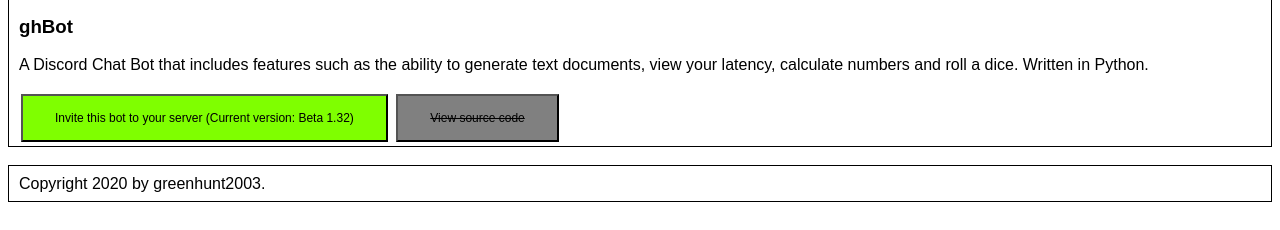
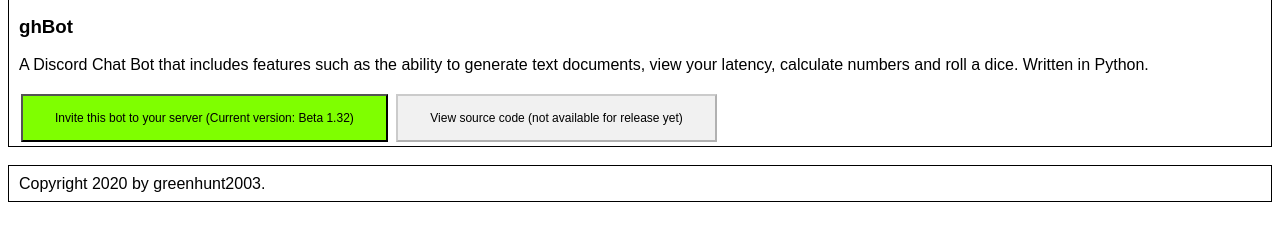
Before and after one commit to greenhunt2003/greenhunt2003.github.io, a plain HTML site: page downloads.html in a window 1280 px wide. Shown: the part 330-560 px from the top of the page. Drawn offline with Linux system fonts and the light colour scheme.

Commit message:
some stuff for this website.

```diff
--- a/downloads.html
+++ b/downloads.html
@@ -5,7 +5,7 @@
 		<link rel="stylesheet" href="style/style.css" type="text/css">
 		<link rel="icon" href="images/greenhunt2003 Channel Icon.png" type="image/png">
     <style type="text/css">
-      .downloadbutton {
+      .button {
         background-color: chartreuse;
         color: #000;
         padding: 15px 32px;
@@ -15,19 +15,16 @@
         font-size: 12px;
         margin: 4px 2px;
       }
-      .downloadbutton:hover {
+      .button:hover {
         background-color: #000000;
         color: #fff;
       }
-      .disabledbutton {
-        background-color: grey;
+      .button:disabled {
+        background-color: #f1f1f1;
+      }
+      .button:disabled:hover {
         color: #000;
-        padding: 15px 32px;
-        text-align: center;
-        text-decoration: none;
-        display: inline-block;
-        font-size: 12px;
-        margin: 4px 2px;
+        cursor: not-allowed;
       }
     </style>
 		<title>Welcome to greenhunt2003!</title>
@@ -46,8 +43,8 @@
       <p>This page contains a list of apps and files you can use.</p>
       <h3>ghBot</h3>
       <p>A Discord Chat Bot that includes features such as the ability to generate text documents, view your latency, calculate numbers and roll a dice. Written in Python.</p>
-      <button class="downloadbutton" onclick="window.location = 'https://discord.com/api/oauth2/authorize?client_id=760516268784353370&permissions=8&scope=bot'">Invite this bot to your server (Current version: Beta 1.32)</button>
-      <button class="disabledbutton" onclick="alert('The source code for this application is not available yet. Sorry for the inconvenience.')"><strike>View source code</strike></button>
+      <button class="button" onclick="window.location = 'https://discord.com/api/oauth2/authorize?client_id=760516268784353370&permissions=8&scope=bot'">Invite this bot to your server (Current version: Beta 1.32)</button>
+      <button class="button" disabled>View source code (not available for release yet)</button>
 		</div><br>
 		<div class="footer">
 			Copyright <span id="current_year"></span> by greenhunt2003.
```
Also changed, not shown: index.html (+5 -3 lines), 1 other file.
